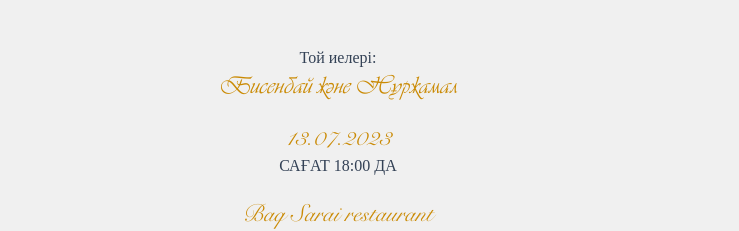
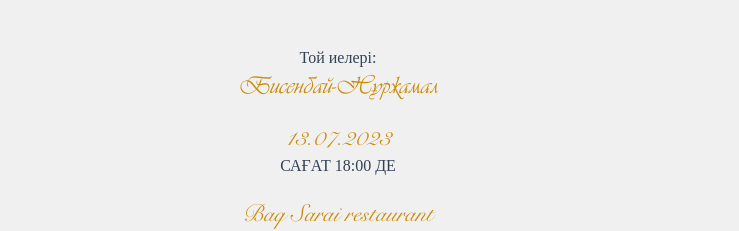
Before and after one commit to Sayan-2506/era-toi, a React (Create React App) app: page / in a window 1280 px wide. Shown: the part 822-1053 px from the top of the page, without its empty margins (302-1041 px from the left). Built offline with nearby package versions, Linux system fonts and the light colour scheme.

Commit message:
rewrite info

```diff
--- a/src/components/Info.jsx
+++ b/src/components/Info.jsx
@@ -40,7 +40,7 @@ const Info = () => {
         variants={textAnimation}
         className="text-2xl text-yellow-600 mb-5 font-vivaldi"
       >
-        Бисенбай және Нұржамал
+        Бисенбай-Нұржамал
       </motion.h2>
       <motion.h2
         custom={2}
@@ -49,7 +49,7 @@ const Info = () => {
       >
         13.07.2023
       </motion.h2>
-      <h3 className="text-base uppercase mb-5">Сағат 18:00 да</h3>
+      <h3 className="text-base uppercase mb-5">Сағат 18:00 де</h3>
       <motion.h2
         custom={3}
         variants={textAnimation}
--- a/src/components/front/Front.jsx
+++ b/src/components/front/Front.jsx
@@ -5,7 +5,7 @@ import frontart from "../../assets/art1.jpg";
 import frontvideo from "../../assets/front-video.mp4";
 import play from "../../assets/play.svg";
 import pause from "../../assets/pause.svg";
-import sound from "../../assets/music2.mp4";
+import sound from "../../assets/music4.mp3";
 
 const Front = () => {
   const textAnimation = {
```
Also changed, not shown: 1 other file (tests, documents, lock files or other folders).
